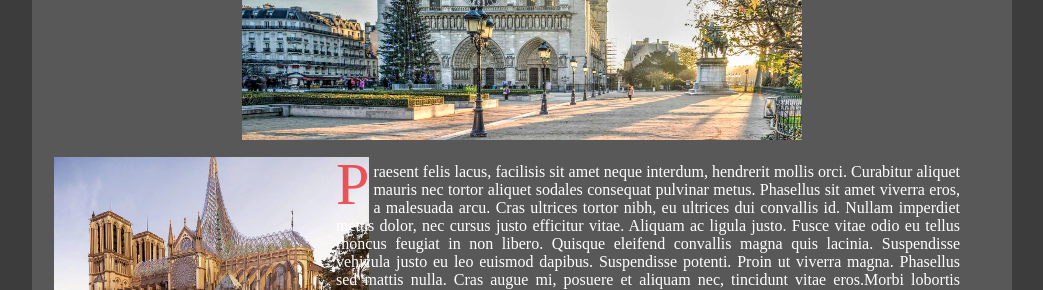
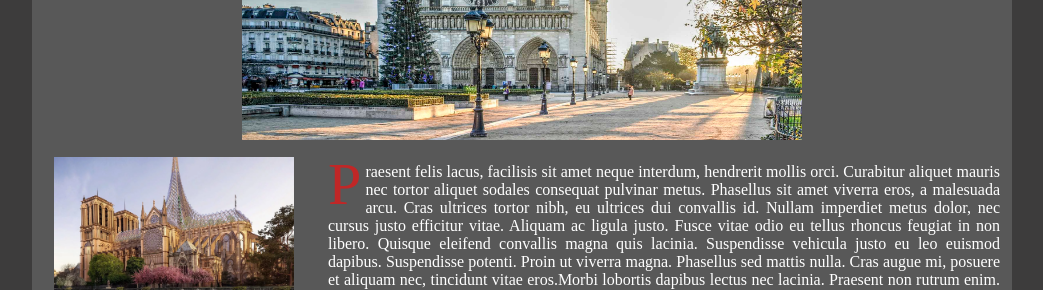
Before and after one commit to KamilPyla/LibraryWebsite, a plain HTML site: page Pages/article.html in a window 1280 px wide. Shown: the part 1315-1605 px from the top of the page, without its empty margins (118-1161 px from the left). Drawn offline with Linux system fonts and the light colour scheme.

Commit message:
insert picture

```diff
--- a/Pages/article.html
+++ b/Pages/article.html
@@ -117,11 +117,11 @@
                 </a>
             </div>
 
-            <div style="float: left; width: 30%; padding: 2px">
+            <div style="float: left; width: 25%; height: auto; padding: 2px">
                 <div style="margin-top: auto; margin-bottom: auto;"></div>
-                <a href="https://www.youtube.com/watch?v=jAi29udFMKw" target="_blank"><img src="../img/notredame4.png" width="315" height="200" style=" margin: 10px;"> </a>
+                <a href="https://www.youtube.com/watch?v=jAi29udFMKw" target="_blank"><img src="../img/notredame4.png" width="100%" height="100%" style=" margin: 10px;"> </a>
             </div>
-            <div style="float: left; width: 65%; padding: 2px">
+            <div style="float: right; width: 70%; padding: 2px">
                 <p class="firstPara">
                     Praesent felis lacus, facilisis sit amet neque interdum, hendrerit mollis orci. Curabitur aliquet mauris nec tortor aliquet sodales consequat pulvinar metus. Phasellus sit amet viverra eros, a malesuada arcu. Cras ultrices tortor nibh, eu ultrices dui
                     convallis id. Nullam imperdiet metus dolor, nec cursus justo efficitur vitae. Aliquam ac ligula justo. Fusce vitae odio eu tellus rhoncus feugiat in non libero. Quisque eleifend convallis magna quis lacinia. Suspendisse vehicula justo
--- a/Style/script.js
+++ b/Style/script.js
@@ -17,7 +17,7 @@ function city(tab) {
 function pushMenu() {
     s = '<ul><li class="current"><a href="index.html">Strona Główna</a></li><li><a href="article.html">Artykuł</a></li><li><a href="contact.html">Kontakt</a></li><li><a href="registration.html" title="Zarejestruj się!" target="_blank">Rejestracja</a></li><li><a href="books.html">Nasze książki</a></li></ul><div style="clear: both;"></div>';
     s = 'blablabla';
-    document.getElementsByClassName("menu").innerHTML = s;
+    document.getElementsById("menu").innerHTML = s;
 }
 
 
```
Also changed, not shown: Pages/registration.html (+1 -1 lines).
